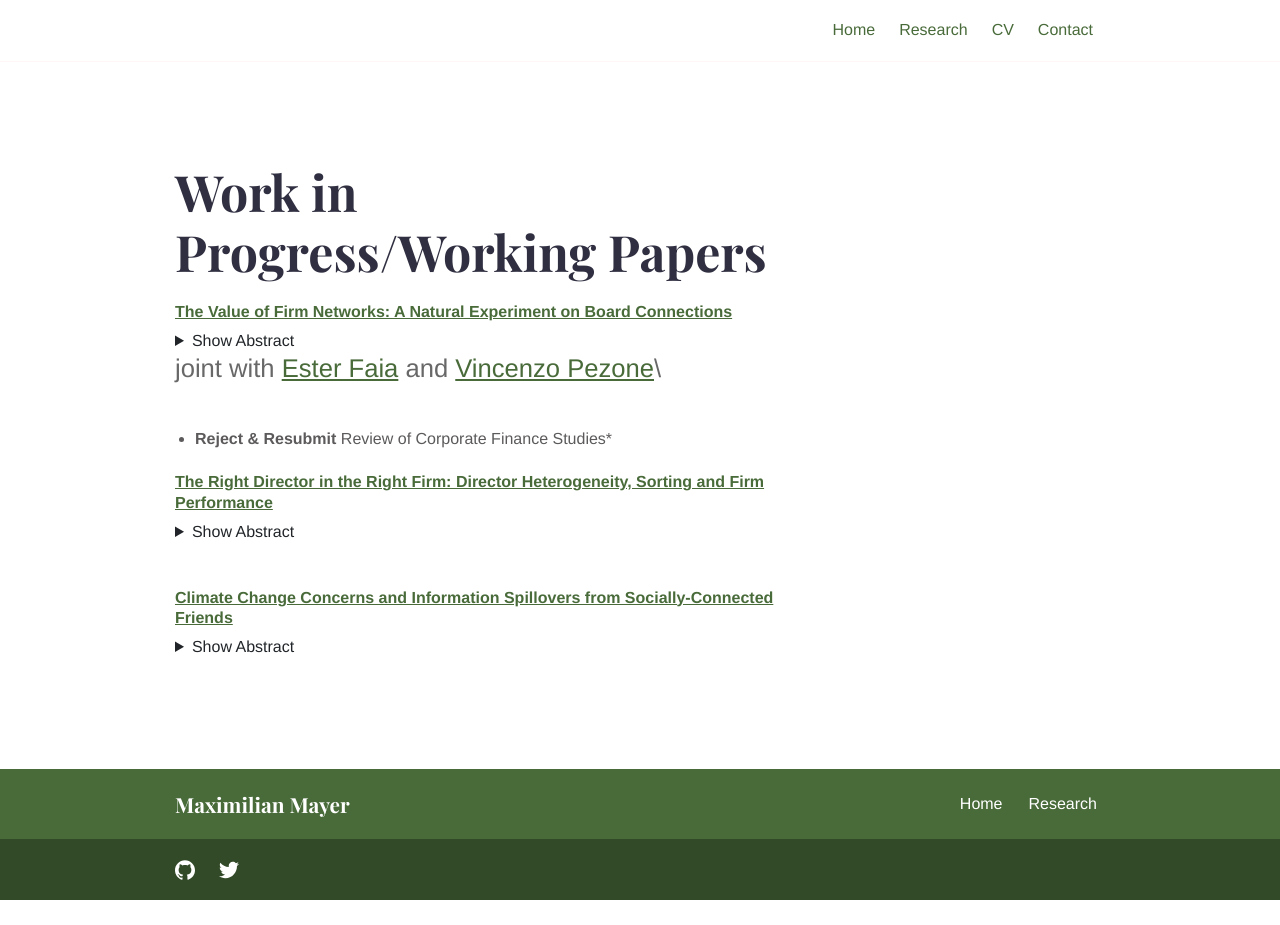
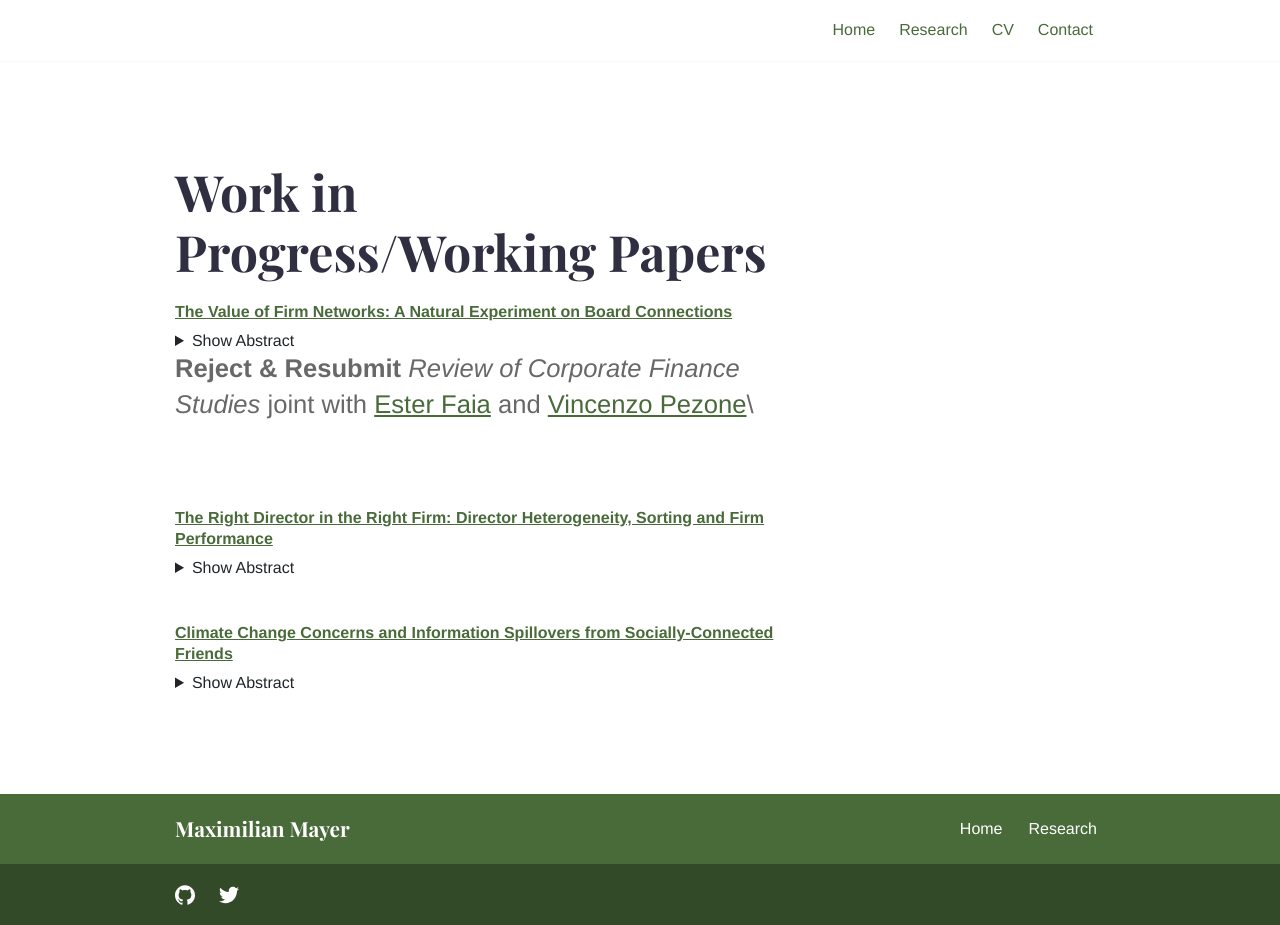
Before and after one commit to mayer-max/mayer-max.github.io, a Jekyll site: the page built from _services/01_wp.md, in a window 1280 px wide. Built offline with Jekyll 4.4.1, drawn with Linux system fonts in a browser that asks for light colours; before the commit the page ends 900 px from its top, so only the background shows below that.

Commit message:
Update 01_wp.md

```diff
--- a/_services/01_wp.md
+++ b/_services/01_wp.md
@@ -10,8 +10,9 @@ weight: 1
 We present causal evidence on the effect of boardroom networks on firm value and compensation policies. We exploit a ban on interlocking directorates of Italian financial and insurance companies as exogenous variation and show that firms that lose centrality in the network experience negative abnormal returns around the announcement date. The key driver of our results is the role of boardroom connections in reducing asymmetric information. The complementarities with the input-output and cross-ownership networks are consistent with this channel. Using hand-collected data, we also show that network centrality has a positive effect on directors’ compensation, providing evidence of rent sharing.
 </div>
 </details>
+**Reject & Resubmit** *Review of Corporate Finance Studies*
 joint with [Ester Faia](https://sites.google.com/view/esterfaia) and [Vincenzo Pezone](https://sites.google.com/site/vpezone/)\
-* **Reject & Resubmit** Review of Corporate Finance Studies*
+
 <br>
 
 #### [The Right Director in the Right Firm: Director Heterogeneity, Sorting and Firm Performance](/jmp)
```
